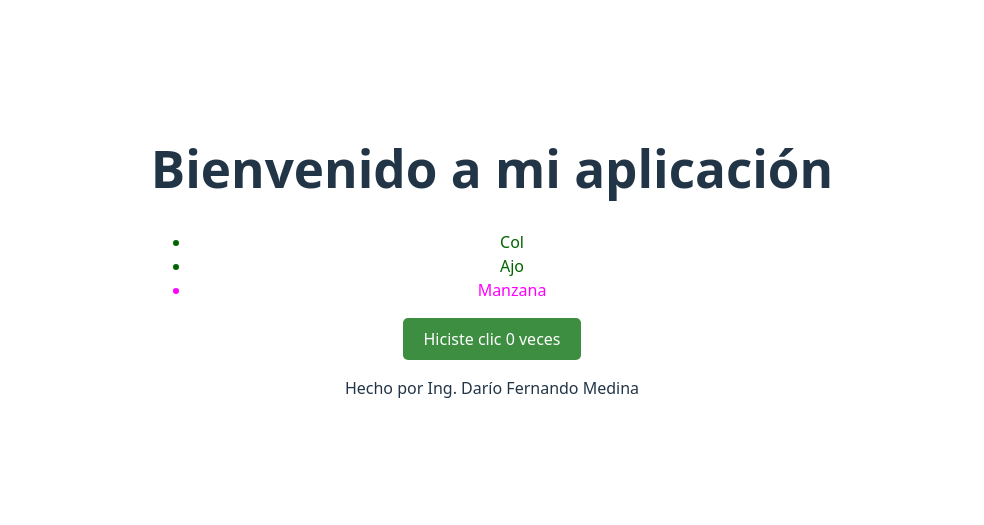
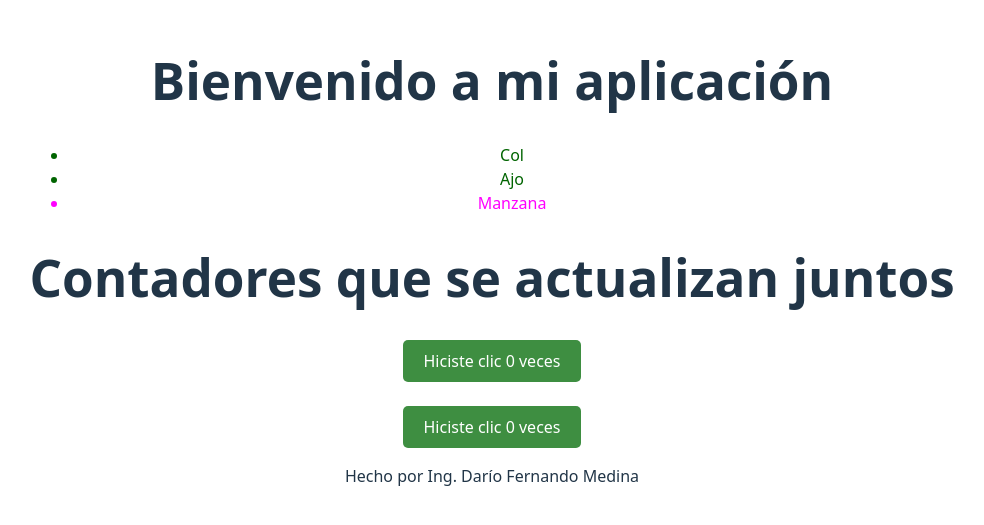
Before and after one commit to dariomedina10/curso_propio, a React (Vite) app: page / in a window 1280 px wide. Shown: the part 139-664 px from the top of the page, without its empty margins (148-1132 px from the left). Built offline with nearby package versions, Linux system fonts and the light colour scheme.

Commit message:
Botones de actualizacion simultanea

```diff
--- a/src/componentes/Boton.jsx
+++ b/src/componentes/Boton.jsx
@@ -14,7 +14,15 @@ const [count, setCount] = useState(0);
 
   return (
     //<button>Soy un botón</button>
-    <button class="boton" onClick={handleClick}>Hiciste clic {count} veces</button>
+        <div>
+      <h1>Contadores que se actualizan juntos</h1>
+     <button class="boton" count={count} onClick={handleClick}>Hiciste clic {count} veces</button>
+     <br></br>
+     <br></br>
+     <button class="boton" count={count} onClick={handleClick}>Hiciste clic {count} veces</button>
+
+    </div>
+
 
 
 
```
Also changed, not shown: src/hojaestilos/boton.css (line endings or trailing spaces).
